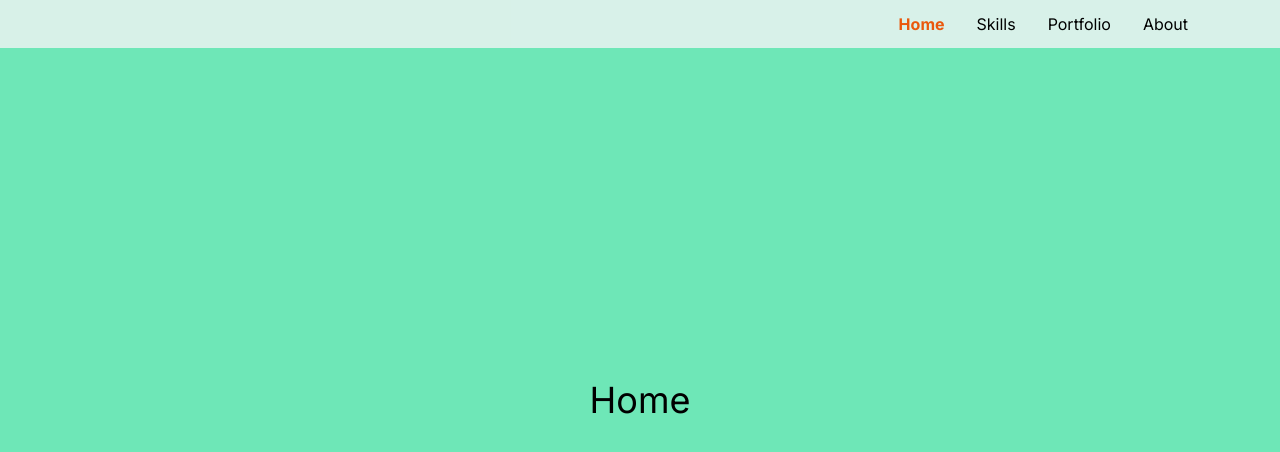
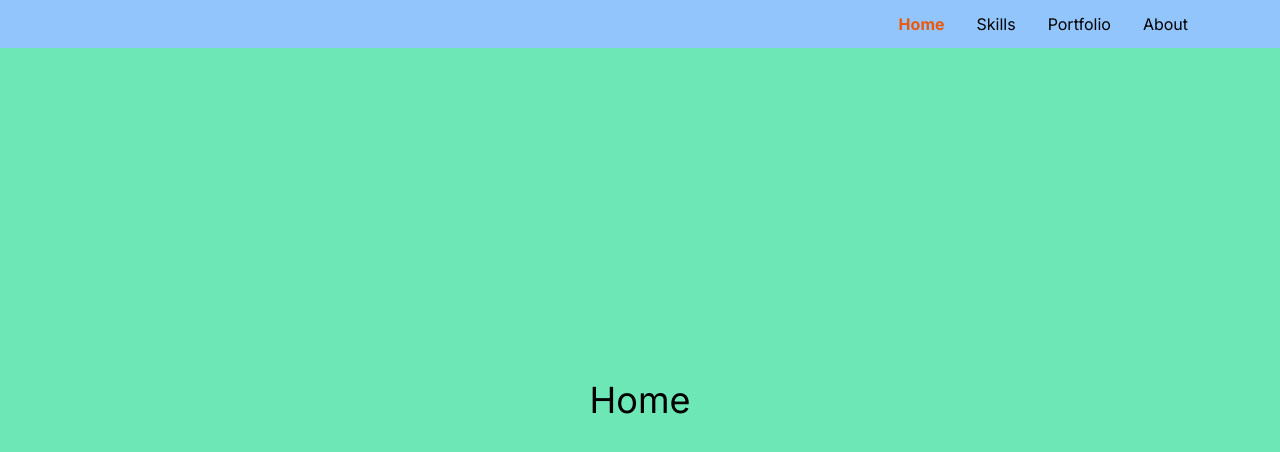
Before and after one commit to Arden27/portfolio, a Next.js app: page /snap in a window 1280 px wide. Shown: the top 452 px of the page. Built offline with nearby package versions, Linux system fonts and the light colour scheme.

Commit message:
test colours added to navbar

```diff
--- a/src/app/snap/nav.js
+++ b/src/app/snap/nav.js
@@ -52,7 +52,7 @@ const NavBar = ({ mainRef }) => {
 
     return (
         <nav
-            className={`fixed top-0 flex h-12 w-full items-center justify-around bg-gray-100 bg-opacity-80 p-3 transition-shadow duration-300 ease-in-out md:justify-end ${
+            className={`fixed top-0 flex h-12 w-full items-center justify-around bg-red-300 sm:bg-yellow-300 md:bg-green-300 lg:bg-blue-300 bg-opacity-80 p-3 transition-shadow duration-300 ease-in-out md:justify-end ${
                 shadow ? "shadow-md" : ""
             }`}
         >
```
